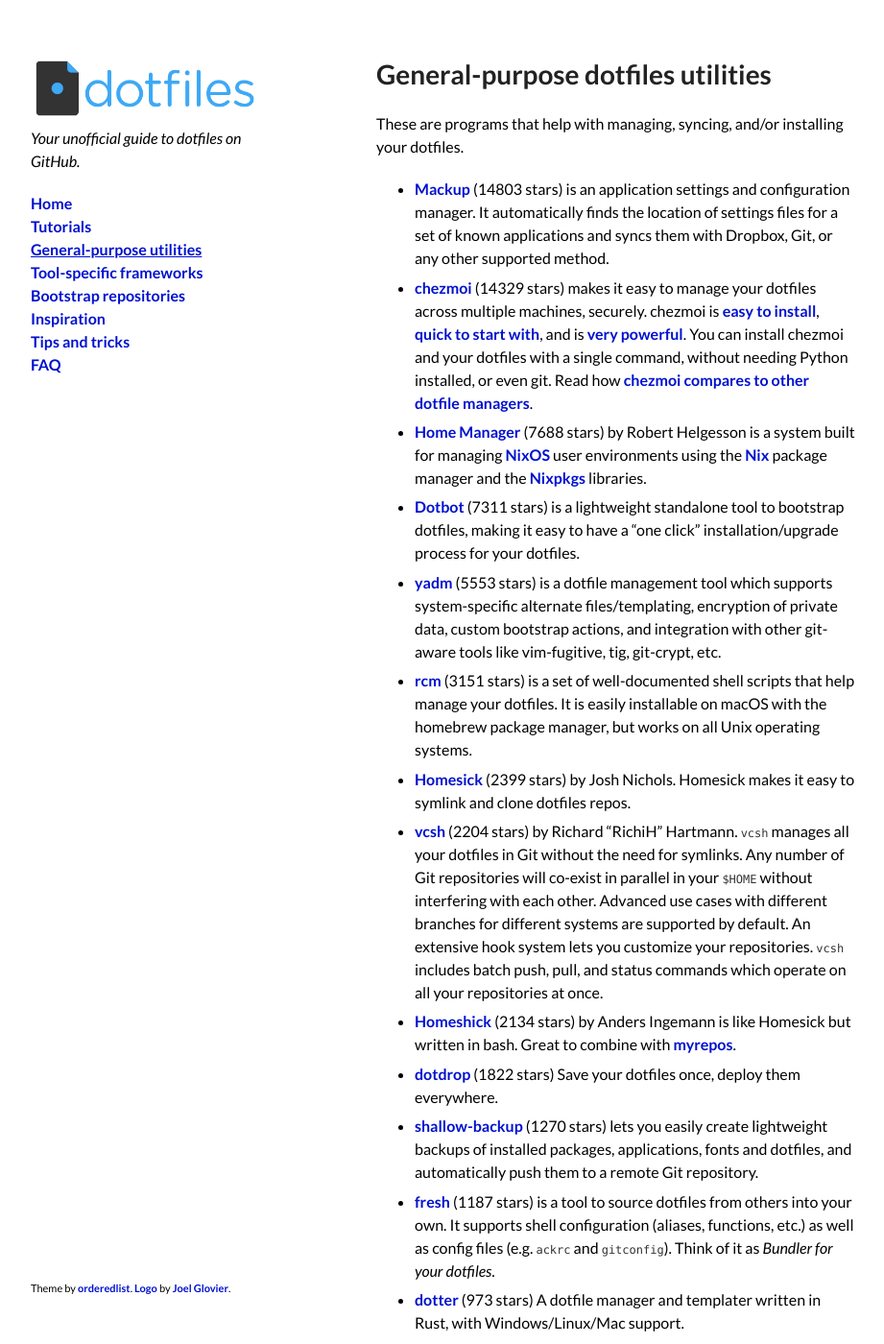
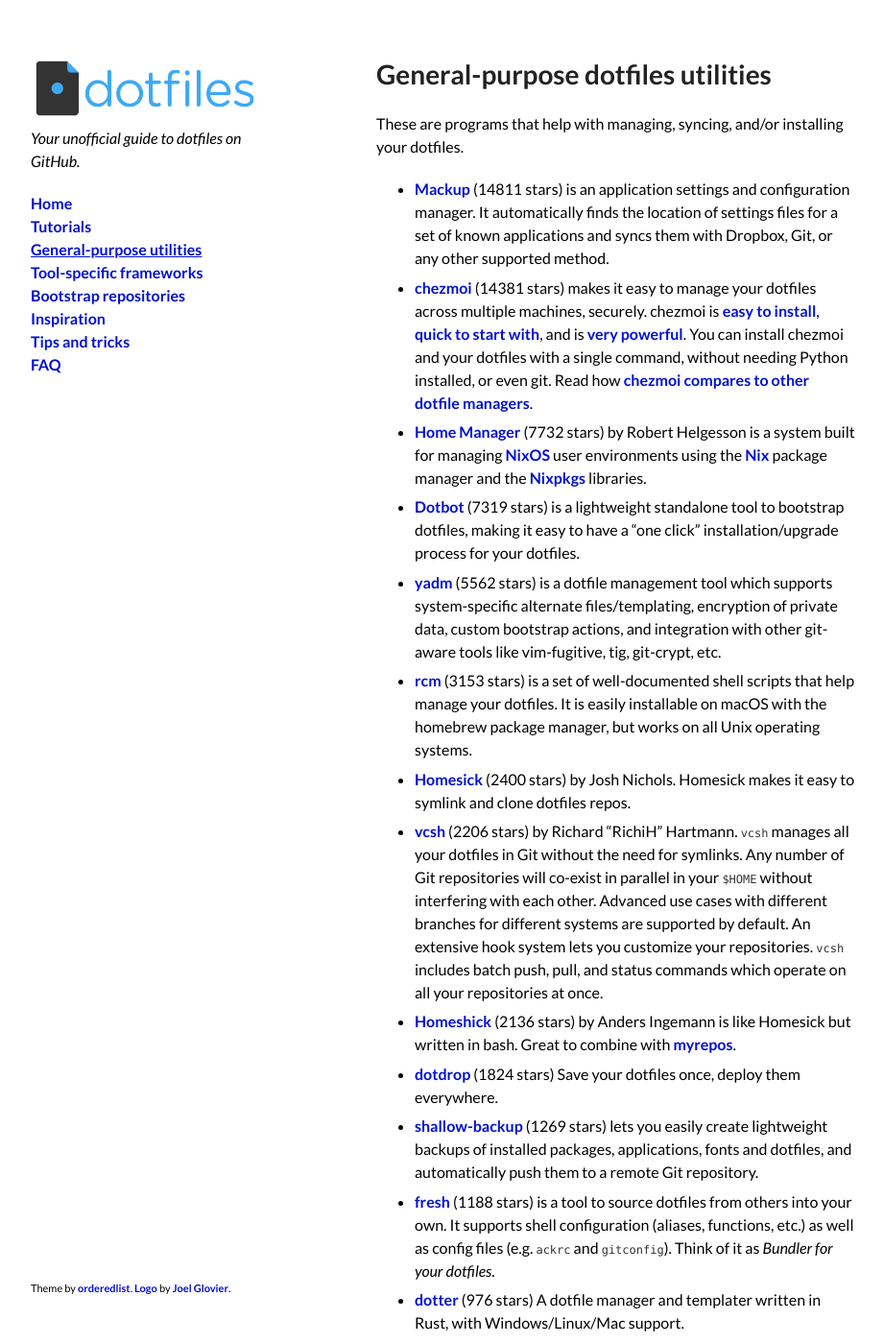
Before and after one commit to dotfiles/dotfiles.github.com, a Jekyll site: the page built from utilities.md, in a window 1280 px wide and 1400 px high. Shown: the whole window at 96% size, without its empty margins (178-1099 px from the left). Built offline with Jekyll 4.4.1, drawn with Linux system fonts in a browser that asks for light colours; comment, search, counter and statistics services are not loaded; some of the changed text lies outside the part shown.

Commit message:
Update star counts

```diff
--- a/_data/utilities.yml
+++ b/_data/utilities.yml
@@ -9,14 +9,14 @@
   notes: is a minimalist dotfile management framework, written 100% in bash.
   stars: 105
   url: https://github.com/bashdot/bashdot
-- forks: 508
+- forks: 511
   name: chezmoi
   notes: makes it easy to manage your dotfiles across multiple machines, securely.
     chezmoi is [easy to install](https://chezmoi.io/install/), [quick to start with](https://chezmoi.io/quick-start/),
     and is [very powerful](https://www.chezmoi.io/user-guide/setup/). You can install
     chezmoi and your dotfiles with a single command, without needing Python installed,
     or even git. Read how [chezmoi compares to other dotfile managers](https://www.chezmoi.io/comparison-table/).
-  stars: 14329
+  stars: 14381
   url: https://github.com/twpayne/chezmoi
   website: https://chezmoi.io
 - forks: 4
@@ -42,18 +42,18 @@
 - forks: 18
   name: dfm
   notes: is a utility to manage your dotfiles, lightweight and simple.
-  stars: 123
+  stars: 124
   url: https://github.com/justone/dfm
 - forks: 298
   name: Dotbot
   notes: is a lightweight standalone tool to bootstrap dotfiles, making it easy to
     have a "one click" installation/upgrade process for your dotfiles.
-  stars: 7311
+  stars: 7319
   url: https://github.com/anishathalye/dotbot
 - forks: 103
   name: dotdrop
   notes: Save your dotfiles once, deploy them everywhere.
-  stars: 1822
+  stars: 1824
   url: https://github.com/deadc0de6/dotdrop
 - forks: 31
   name: dotfiler
@@ -120,7 +120,7 @@
   notes: is a tool to source dotfiles from others into your own. It supports shell
     configuration (aliases, functions, etc.) as well as config files (e.g. `ackrc`
     and `gitconfig`). Think of it as _Bundler for your dotfiles_.
-  stars: 1187
+  stars: 1188
   url: https://github.com/freshshell/fresh
 - forks: 36
   name: Ghar
@@ -140,12 +140,12 @@
     you. Homely also has a clever Automatic Cleanup feature and good tutorials.
   stars: 44
   url: https://github.com/phodge/homely
-- forks: 1959
+- forks: 1965
   name: Home Manager
   notes: by Robert Helgesson is a system built for managing [NixOS](https://nixos.org)
     user environments using the [Nix](https://nixos.org/nix/) package manager and
     the [Nixpkgs](https://nixos.org/nixpkgs/) libraries.
-  stars: 7688
+  stars: 7732
   url: https://github.com/nix-community/home-manager
 - forks: 22
   name: Homemaker
@@ -158,12 +158,12 @@
   name: Homeshick
   notes: by Anders Ingemann is like Homesick but written in bash. Great to combine
     with [myrepos](https://web.archive.org/web/20200904205236/https://waiting-for-dev.github.io/blog/2014/05/04/distributable-and-organized-dotfiles-with-homeshick-and-mr/).
-  stars: 2134
+  stars: 2136
   url: https://github.com/andsens/homeshick
 - forks: 124
   name: Homesick
   notes: by Josh Nichols. Homesick makes it easy to symlink and clone dotfiles repos.
-  stars: 2399
+  stars: 2400
   url: https://github.com/technicalpickles/homesick
 - name: myrepos
   notes: is a tool to manage all your version control repositories at once.
@@ -182,13 +182,13 @@
   notes: is a set of well-documented shell scripts that help manage your dotfiles.
     It is easily installable on macOS with the homebrew package manager, but works
     on all Unix operating systems.
-  stars: 3151
+  stars: 3153
   url: https://github.com/thoughtbot/rcm
 - forks: 252
   name: shallow-backup
   notes: lets you easily create lightweight backups of installed packages, applications,
     fonts and dotfiles, and automatically push them to a remote Git repository.
-  stars: 1270
+  stars: 1269
   url: https://github.com/alichtman/shallow-backup
 - forks: 13
   name: stowsh
@@ -208,14 +208,14 @@
     branches for different systems are supported by default. An extensive hook system
     lets you customize your repositories. `vcsh` includes batch push, pull, and status
     commands which operate on all your repositories at once.
-  stars: 2204
+  stars: 2206
   url: https://github.com/RichiH/vcsh
-- forks: 179
+- forks: 180
   name: yadm
   notes: is a dotfile management tool which supports system-specific alternate files/templating,
     encryption of private data, custom bootstrap actions, and integration with other
     git-aware tools like vim-fugitive, tig, git-crypt, etc.
-  stars: 5553
+  stars: 5562
   url: https://github.com/TheLocehiliosan/yadm
   website: https://yadm.io/
 - forks: 9
@@ -232,27 +232,27 @@
     multiple hosts, supports variable symlink targets and is infinitely hackable.
   stars: 4
   url: https://github.com/igordertigor/yadoma
-- forks: 52
+- forks: 51
   name: dotter
   notes: A dotfile manager and templater written in Rust, with Windows/Linux/Mac support.
-  stars: 973
+  stars: 976
   url: https://github.com/SuperCuber/dotter
 - forks: 60
   name: dotfiles
   notes: Dotfile management made easy. Written in Python (available on PyPI) by Jon
     Bernard.
-  stars: 585
+  stars: 584
   url: https://github.com/jbernard/dotfiles
 - forks: 51
   name: comtrya
   notes: configuration Management for Localhost / dotfiles.
-  stars: 544
+  stars: 545
   url: https://github.com/comtrya/comtrya
 - forks: 7
   name: dotfiles
   notes: Dotfiles symbolic links management CLI written in Go, with Windows/Linux/Mac
     support.
-  stars: 238
+  stars: 239
   url: https://github.com/rhysd/dotfiles
 - forks: 0
   name: symly
@@ -266,12 +266,12 @@
     the job (rsync, git, Dropbox, Tresorit, ...)
   stars: 7
   url: https://github.com/loicrouchon/symly
-- forks: 938
+- forks: 940
   name: Mackup
   notes: is an application settings and configuration manager. It automatically finds
     the location of settings files for a set of known applications and syncs them
     with Dropbox, Git, or any other supported method.
-  stars: 14803
+  stars: 14811
   url: https://github.com/lra/mackup
 - forks: 18
   name: multigit
```
Also changed, not shown: _data/bootstrap.yml (+5 -5 lines), _data/frameworks.yml (+41 -41 lines), _data/inspiration.yml (+35 -35 lines).
